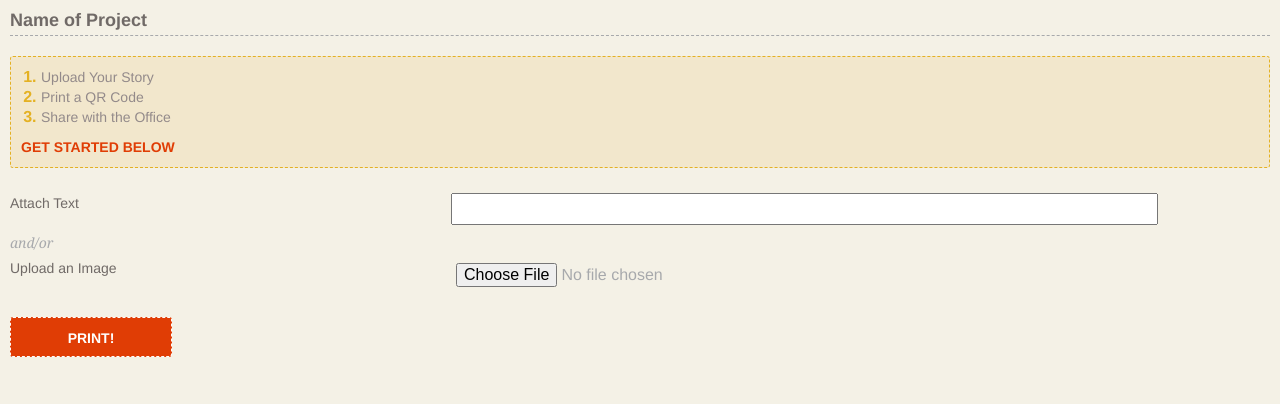
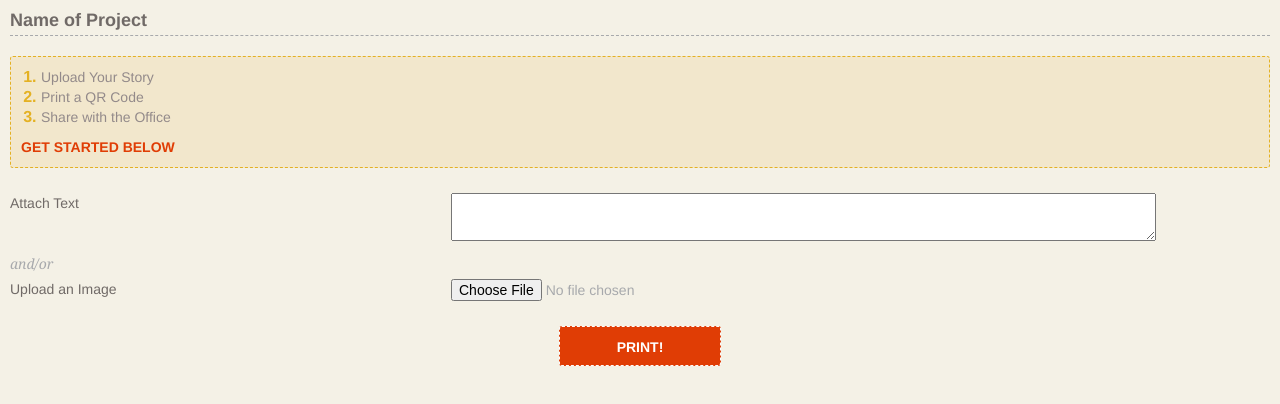
Before and after one commit to sunlightlabs/sunlight-2d, a plain HTML site: page buildout/index.html in a window 1280 px wide. Drawn offline with Linux system fonts and the light colour scheme.

Commit message:
testing styles

```diff
--- a/buildout/index.html
+++ b/buildout/index.html
@@ -34,7 +34,7 @@
             <ul>
                 <li>
                     <label>Attach Text</label>
-                    <input type="text" />
+                    <textarea type="text"></textarea>
                 </li>
                 <li>
                     <span class="formHelper">and/or</span>
--- a/buildout/main.css
+++ b/buildout/main.css
@@ -23,8 +23,8 @@ body{
 
 h1 { font-size: 18px; font-weight: bold; border-bottom: 1px dashed #A7A9AC; margin-bottom: 20px; padding-bottom: 5px;}
 
-a.button { -moz-border-radius: 3px; -webkit-border-radius: 3px; background-color: #E03D05; padding:10px 10px 8px; text-decoration: none; display: block; color: #fff; text-transform: uppercase; margin-top: 25px; text-align: center; width: 140px; border:1px dashed #FCFAFA; font-weight: bold;}
-input { padding: 5px; width: 55%; font-size: 16px;}
+a.button { -moz-border-radius: 3px; -webkit-border-radius: 3px; background-color: #E03D05; padding: 10px 10px 8px; text-decoration: none; display: block; color: #fff; text-transform: uppercase; text-align: center; width: 140px; border:1px dashed #FCFAFA; font-weight: bold; margin: 25px auto 0;}
+textarea { padding: 5px; width: 55%; font-size: 16px;}
 
 div#story { background-color: #F2E7CC; border: dashed 1px #E4B123; padding: 10px; -moz-border-radius: 3px; -webkit-border-radius: 3px; margin-bottom: 25px;}
 ol { list-style-type: decimal; margin-bottom: 10px; color: #E4B123; font-weight: bold; padding-left: 20px; font-size: 16px;}
```
